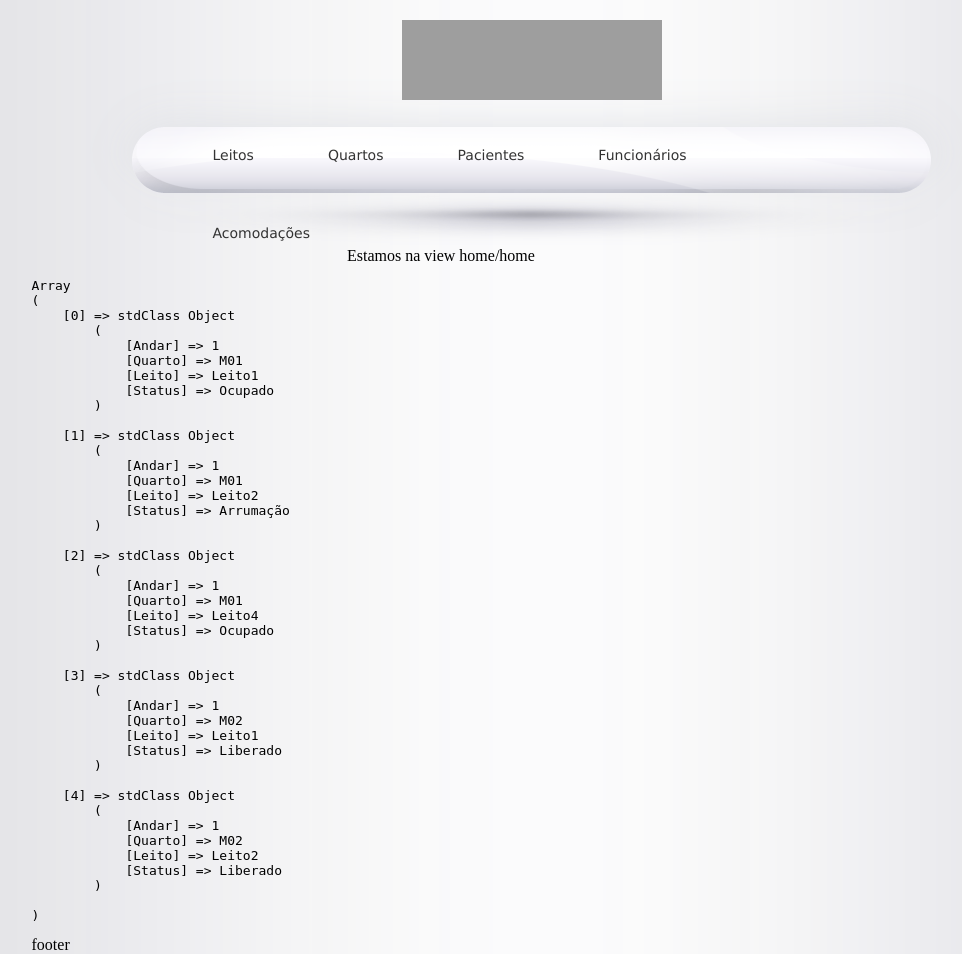
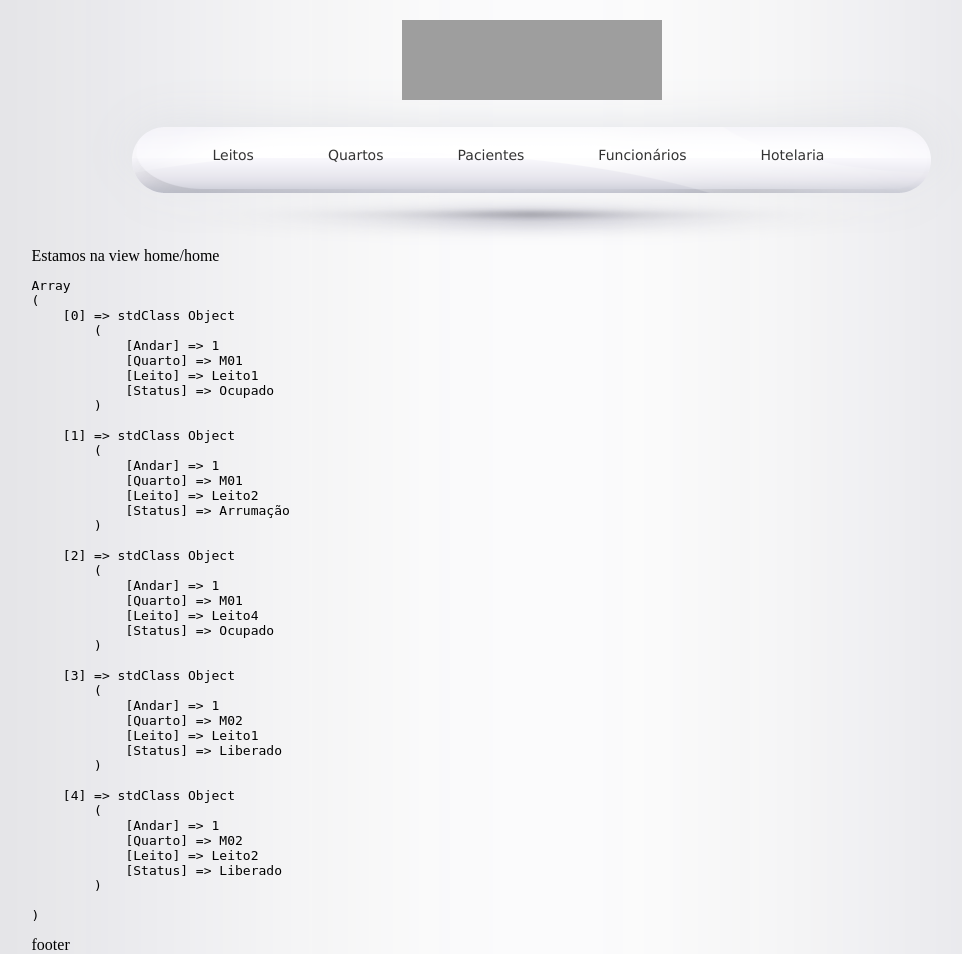
Before and after one commit to sergiobh/pa3_desativado, a CodeIgniter app: page /index.php/home/index in a window 1280 px wide. Shown: the whole page, without its empty margins (109-1071 px from the left). Run offline with CodeIgniter, Linux system fonts and the light colour scheme; data comes from the database, SQL or seed files in the repository; grey boxes are pictures that could not be loaded.

Commit message:
Alterado o termo de Ocupação no Menu

```diff
--- a/application/views/body/menu.php
+++ b/application/views/body/menu.php
@@ -63,10 +63,10 @@
         </div>
 
         <div class='botao menu_body' tabindex='<?php echo $Tabindex++;?>' submenu='menu<?php echo $Tabindex;?>'>
-            <div class='menu_text'>Acomodações</div>
+            <div class='menu_text'>Hotelaria</div>
             <div class='submenu menu<?php echo $Tabindex;?>'>
                 <div class='submenu_containt'>
-                    <a href="<?php echo BASE_URL;?>/acomodacao/desocupar">
+                    <a href="<?php echo BASE_URL;?>/ocupacao/desocupar">
                         <div class='submenu_item'>Desocupar</div>
                     </a>
                 </div>
```
